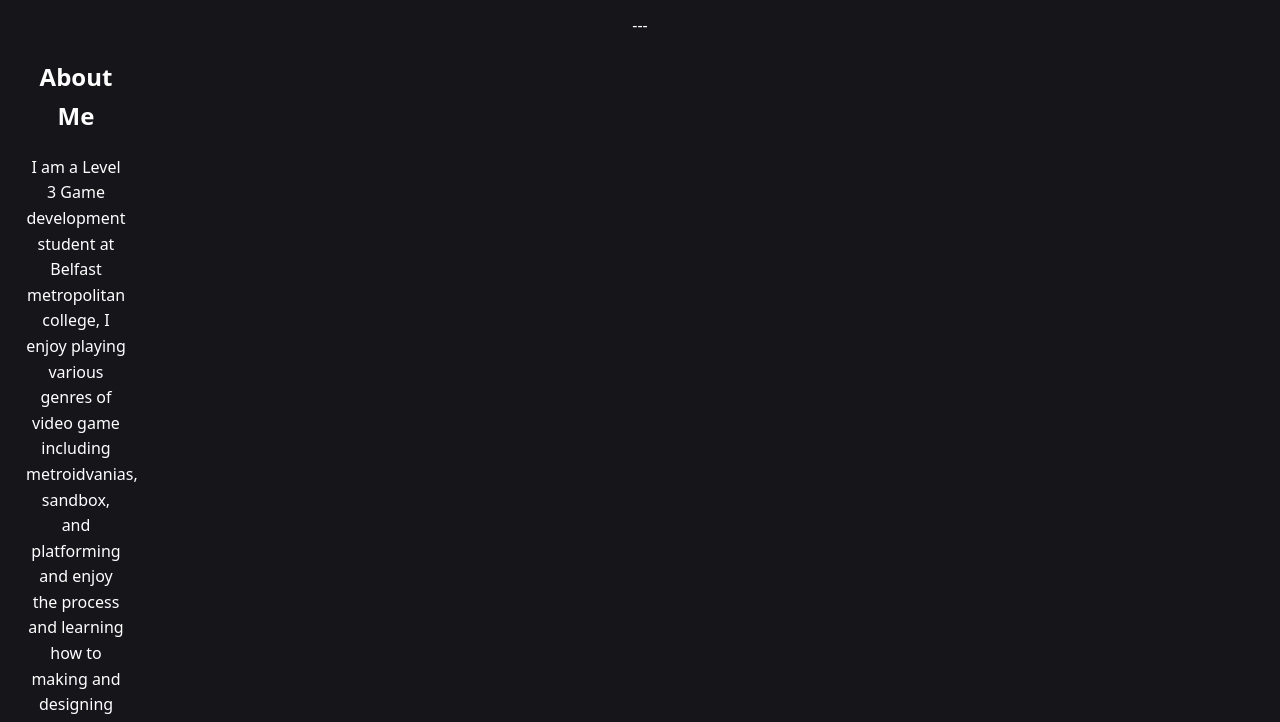
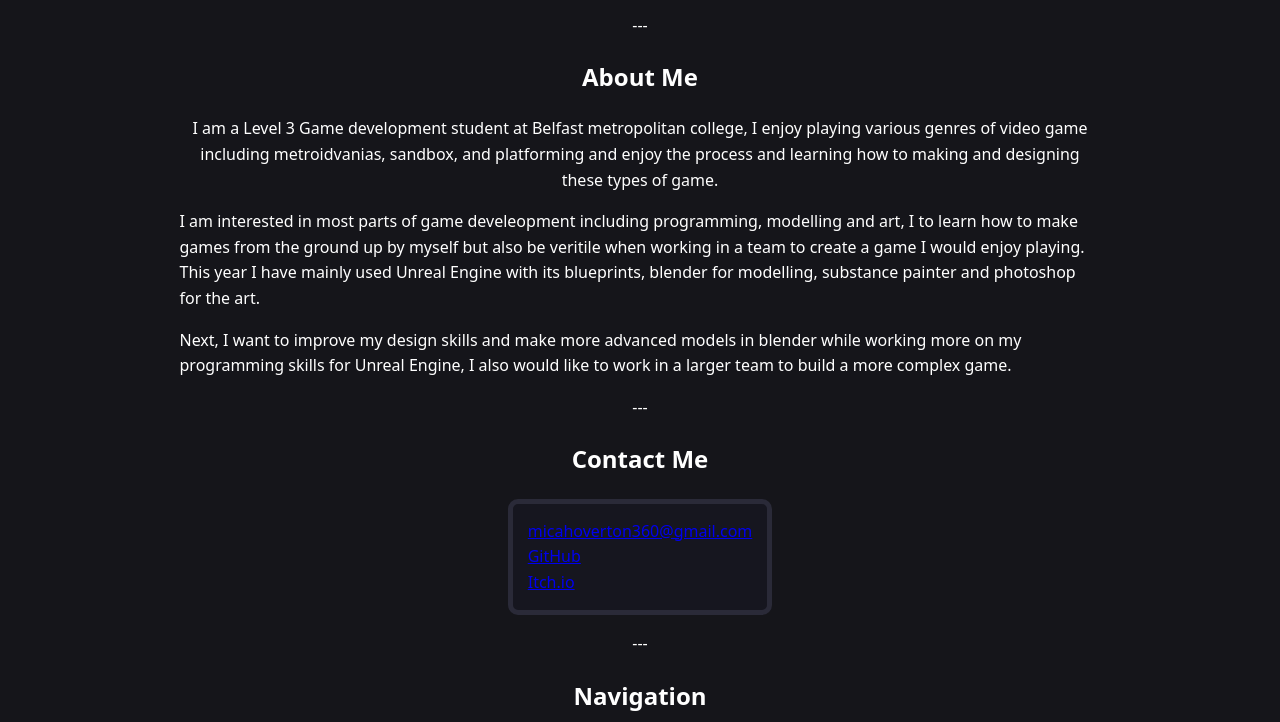
Before and after one commit to Micah-Overton/MicahOverton, a plain HTML site: page index.html in a window 1280 px wide. Shown: the part 3322-4044 px from the top of the page. Drawn offline with Linux system fonts and the light colour scheme.

Commit message:
Added more to the about section of my portfolio index.html

```diff
--- a/index.html
+++ b/index.html
@@ -45,8 +45,10 @@
   }
     .about {
    word-wrap;
-   width: 100px;
-}
+   width: 75%;
+      justify-self: center;
+      align-self: center;
+    }
 </style>
 
 <body>
@@ -105,8 +107,9 @@
  <section id="About">
  <article class="about">
    <h2 align="center">About Me</h2>
-      <p align="center">I am a Level 3 Game development student at Belfast metropolitan college, I enjoy playing various genres of video game including metroidvanias,
-        sandbox, and platforming and enjoy the process and learning how to making and designing these types of game.</p>
+      <p align="center">I am a Level 3 Game development student at Belfast metropolitan college, I enjoy playing various genres of video game including metroidvanias, sandbox, and platforming and enjoy the process and learning how to making and designing these types of game. </p>
+   <p>I am interested in most parts of game develeopment including programming, modelling and art, I to learn how to make games from the ground up by myself but also be veritile when working in a team to create a game I would enjoy playing. This year I have mainly used Unreal Engine with its blueprints, blender for modelling, substance painter and photoshop for the art.</p>
+   <p>Next, I want to improve my design skills and make more advanced models in blender while working more on my programming skills for Unreal Engine, I also would like to work in a larger team to build a more complex game.</p>
        <p align="center">---</p>
      </article>
     <h2 align="center">Contact Me</h2>
```
